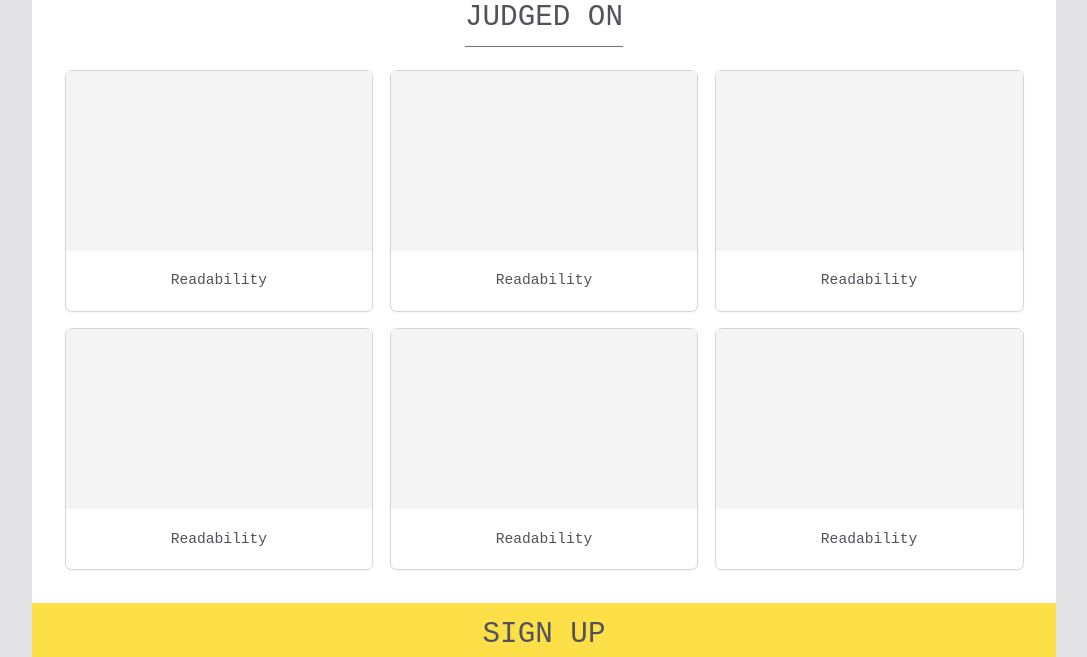
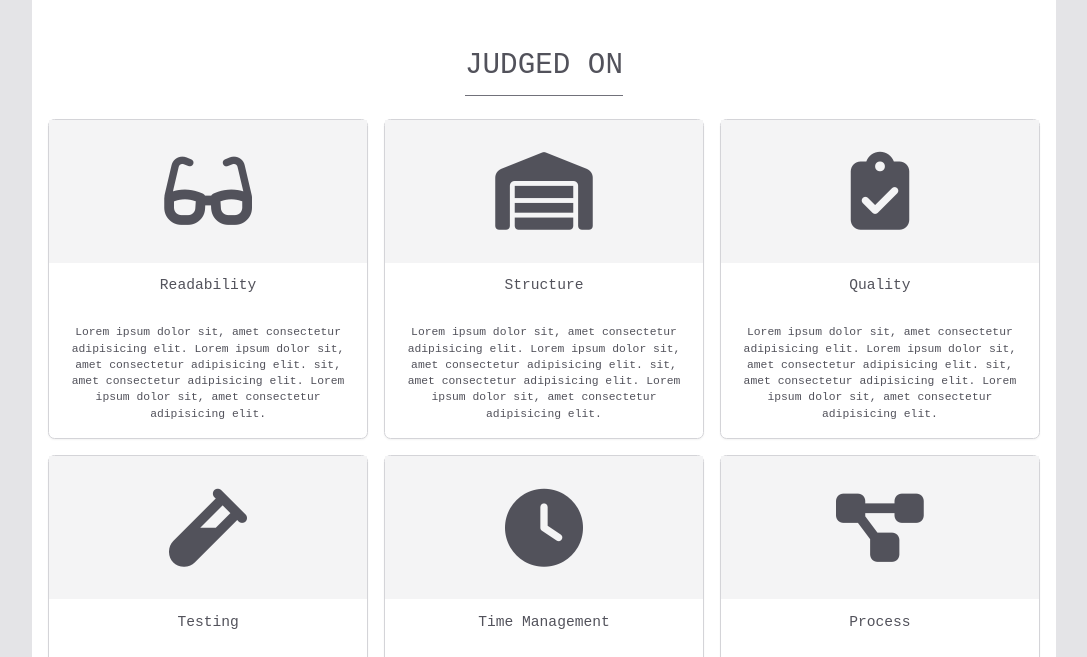
Before and after one commit to Bemby-Software/CSharp-In-Industry, an Angular app in the folder Site/Site.Web/comp-site/: page / in a window 1280 px wide. Shown: the part 2143-2800 px from the top of the page, without its empty margins (96-1183 px from the left). Built offline with nearby package versions, Linux system fonts and the light colour scheme; what @tailwindcss/typography would draw is missing.

Commit message:
basic layout of the page has been done, kind of picked the colour scheme

```diff
--- a/Site/Site.Web/comp-site/src/app/components/landing/competition-summary/competition-summary.component.html
+++ b/Site/Site.Web/comp-site/src/app/components/landing/competition-summary/competition-summary.component.html
@@ -1,4 +1,4 @@
-<div class="bg-green-300 flex text-center justify-center items-center pt-5 pb-20 flex-col">
+<div class="bg-light-blue-400 flex text-center justify-center items-center pt-5 pb-20 flex-col">
     <app-primary-title [title]="'The Competition'"></app-primary-title>
     <div class="text-center w-3/4 h-3/4 pt-10 lg:w-1/2">
         <p class="mt-5">
--- a/Site/Site.Web/comp-site/src/app/components/landing/hero/hero.component.html
+++ b/Site/Site.Web/comp-site/src/app/components/landing/hero/hero.component.html
@@ -1,10 +1,10 @@
-<div class="bg-blue-300 flex-vh-center py-44">
+<div class="bg-white flex-vh-center py-44">
     <div class="text-center w-3/4 h-3/4 pt-10 lg:w-1/3">
         <h1 class="uppercase text-4xl">Competition Name</h1>
         <h6 class="mt-2">Level up your C# skills</h6>
         <div class="border-b border-gray-500 my-5"></div>
         <button (click)="goToSignUp()"
-            class="bg-gradient-to-r opacity-90 py-2 px-8 rounded-lg text-white from-blue-500 to-blue-700 mt-5 focus:outline-none hover:opacity-100">
+            class="py-2 px-8 rounded-lg text-white bg-light-blue-600 mt-5 focus:outline-none hover:opacity-100">
             Sign Up
         </button>
     </div>
--- a/Site/Site.Web/comp-site/src/app/components/landing/judged-on/judged-on.component.html
+++ b/Site/Site.Web/comp-site/src/app/components/landing/judged-on/judged-on.component.html
@@ -1,23 +1,28 @@
-<div class="bg-white p-5">
+<div class="bg-white py-20">
 
-<div class="flex text-center justify-center">
+    <div class="flex text-center justify-center">
 
-    <app-primary-title class="" [title]="'Judged On'">
+        <app-primary-title class="" [title]="'Judged On'">
 
-    </app-primary-title>
+        </app-primary-title>
 
-</div>
+    </div>
 
 
-<div class="grid gap-5 grid-cols-1 md:grid-cols-3 p-5">
+    <div style="grid-auto-rows: 1fr;" class="grid gap-5 grid-cols-1 md:grid-cols-3 p-5">
 
-    <div *ngFor="let i of list" class="border border-gray-300 shadow-sm rounded-lg h-screen-3">
-        <div class="h-3/4 bg-gray-100"></div>
-        <div class="h-1/4 flex items-center justify-center">
-            <h3 class="text-lg">Readability</h3>
-        </div>
+        <div *ngFor="let i of criteria" class="border border-gray-300 shadow-sm rounded-lg">
+
+
+            <div class="h-44 bg-gray-100 flex items-center justify-center">
+                <i [ngClass]="getClassForCriteriaIcon(i)"></i>
+            </div>
+            <div class="h-14 flex flex-col items-center justify-center">
+                <h3 class="text-lg">{{i.title}}</h3>
+            </div>
+
+            <p class="p-5 text-center text-sm">{{i.description}}</p>
+            </div>
     </div>
 
 </div>
-
-</div>
--- a/Site/Site.Web/comp-site/src/app/components/landing/judged-on/judged-on.component.ts
+++ b/Site/Site.Web/comp-site/src/app/components/landing/judged-on/judged-on.component.ts
@@ -1,4 +1,7 @@
  import { Component, OnInit } from '@angular/core';
+import { ICriteria } from 'src/app/models/criteria';
+
+const dummyDescription: string = "Lorem ipsum dolor sit, amet consectetur adipisicing elit. Lorem ipsum dolor sit, amet consectetur adipisicing elit. sit, amet consectetur adipisicing elit. Lorem ipsum dolor sit, amet consectetur adipisicing elit.";
 
 @Component({
   selector: 'app-judged-on',
@@ -7,11 +10,46 @@
 })
 export class JudgedOnComponent implements OnInit {
 
-  list: number[] = [1,2,3,4,5,6];
+  criteria: ICriteria[] = [
+    {
+      title: "Readability",
+      icon: "glasses",
+      description: dummyDescription
+    },
+    {
+      title: "Structure",
+      icon: "warehouse",
+      description: dummyDescription
+    },
+    {
+      title: "Quality",
+      icon: "clipboard-check",
+      description: dummyDescription
+    },
+    {
+      title: "Testing",
+      icon: "vial",
+      description: dummyDescription
+    },
+    {
+      title: "Time Management",
+      icon: "clock",
+      description: dummyDescription
+    },
+    {
+      title: "Process",
+      icon: "project-diagram",
+      description: dummyDescription
+    }
+  ]
 
   constructor() { }
 
   ngOnInit(): void {
   }
 
+  getClassForCriteriaIcon(i: ICriteria) {
+    return `fas text-8xl fa-${i.icon}`;
+  }
+
 }
--- a/Site/Site.Web/comp-site/src/app/components/landing/mentors-list/mentors-list.component.html
+++ b/Site/Site.Web/comp-site/src/app/components/landing/mentors-list/mentors-list.component.html
@@ -1,5 +1,5 @@
 
-<div class="bg-green-300 flex flex-col text-center items-center pt-5 pb-24">
+<div class="bg-light-blue-400 flex flex-col text-center items-center pt-5 pb-24">
     <app-primary-title [title]="'Mentors'"></app-primary-title>
     <div class="grid gap-4 lg:grid-cols-2 lg:mx-4 w-2/3 lg:w-auto mt-10">
         <app-mentor-card *ngFor="let mentor of mentors" [mentor]="mentor"></app-mentor-card>
--- a/Site/Site.Web/comp-site/src/app/core/navigation/navigation.component.html
+++ b/Site/Site.Web/comp-site/src/app/core/navigation/navigation.component.html
@@ -1,5 +1,5 @@
 
-<header class="flex justify-between items-center pl-4 pr-4 h-16 bg-gray-100">
+<header class="flex justify-between items-center pl-4 pr-4 h-16 bg-light-blue-400">
     <div>
         <h4 class="uppercase">Competition Name</h4>
     </div>
--- /dev/null
+++ b/Site/Site.Web/comp-site/src/app/models/criteria.ts
@@ -0,0 +1,5 @@
+export interface ICriteria {
+    icon: string;
+    title: string;
+    description: string;
+}
--- a/Site/Site.Web/comp-site/src/app/pages/landing/landing.component.html
+++ b/Site/Site.Web/comp-site/src/app/pages/landing/landing.component.html
@@ -7,10 +7,10 @@
 
 <app-judged-on></app-judged-on>
 
-<div #signup class="h-screen-5 bg-yellow-300 justify-center flex text-center pt-5 pb-24">
+<div #signup class="h-screen-5 bg-light-blue-400 justify-center flex text-center pt-5 pb-24">
    <app-primary-title [title]="'Sign Up'"></app-primary-title>
 </div>
 
-<footer class="h-screen-3 bg-purple-300">
+<footer class="h-screen-3 bg-white">
 
 </footer>
--- a/Site/Site.Web/comp-site/src/styles.scss
+++ b/Site/Site.Web/comp-site/src/styles.scss
@@ -10,6 +10,10 @@
   padding: 0;
   /* ensure padding and border does not increase height and width of elements */
   box-sizing: inherit;
+}
+
+.grid-rows-auto {
+  grid-auto-rows: 1fr;
 }
 
 html {
```
